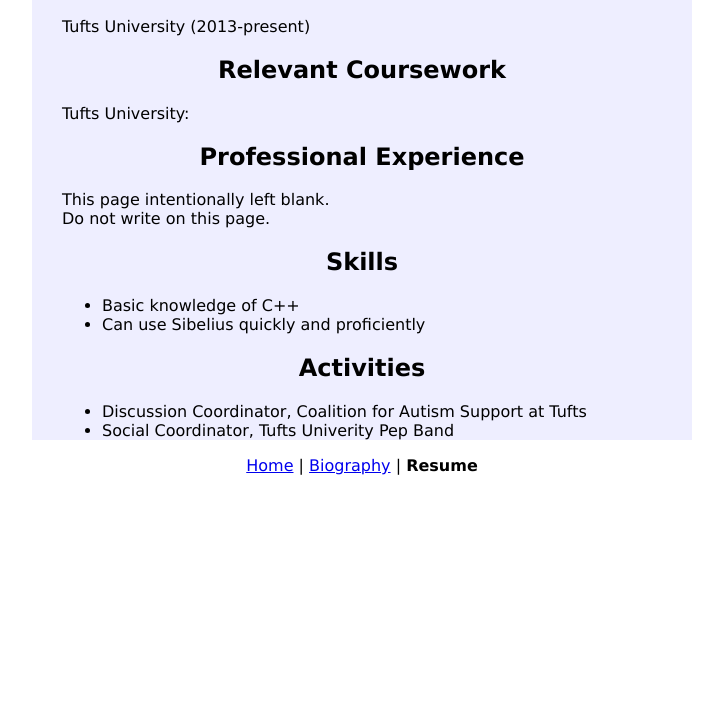
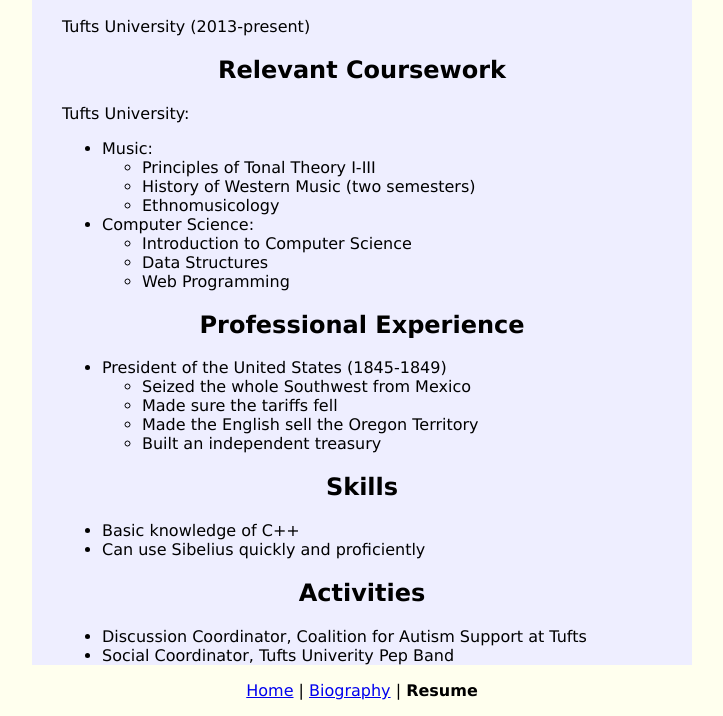
Before and after one commit to aaronfherman/aaronfherman.github.io, a plain HTML site: page resume.html in a window 1280 px wide. Shown: the part 112-828 px from the top of the page, without its empty margins (278-1001 px from the left). Before the commit the page ends 800 px from the top, so only its background shows below. Drawn offline with Linux system fonts and the light colour scheme.

Commit message:
Fleshed out resume, wrote readme

```diff
--- a/resume.html
+++ b/resume.html
@@ -14,14 +14,36 @@
 		<h2>Education</h2>
 			<p>Tufts University (2013-present)</p>
 		<h2>Relevant Coursework</h2>
-			<p>Tufts University:</p> <!-- Commented out; relevant to what?
+			<p>Tufts University:</p>
 			<ul>
-				<li>COMP 11: Introduction to Computer Science (Mark Sheldon)</li>
-				<li>COMP 15: Data Structures (Chris Gregg)</li>
-			</ul>-->
+				<li>Music:
+					<ul>
+						<li>Principles of Tonal Theory I-III</li>
+						<li>History of Western Music (two semesters)</li>
+						<li>Ethnomusicology</li>
+					</ul>
+				</li>
+				<li>Computer Science:
+					<ul>
+						<li>Introduction to Computer Science</li>
+						<li>Data Structures</li>
+						<li>Web Programming</li>
+					</ul>
+				</li>
+			</ul>
 		<h2>Professional Experience</h2>
-			<p>This page intentionally left blank.<br/>
-			Do not write on this page.</p>
+			<!-- This section and this section ONLY is "fictitious" -->
+			<ul>
+				<li>President of the United States (1845-1849)
+					<!--http://www.metrolyrics.com/james-k-polk-lyrics-they-might-be-giants.html-->
+					<ul>
+						<li>Seized the whole Southwest from Mexico</li>
+						<li>Made sure the tariffs fell</li>
+						<li>Made the English sell the Oregon Territory</li>
+						<li>Built an independent treasury</li>
+					</ul>
+				</li>
+			</ul>
 		<h2>Skills</h2>
 			<ul>
 				<li>Basic knowledge of C++</li>
--- a/styles.css
+++ b/styles.css
@@ -1,4 +1,5 @@
 body {
+	background: #ffffee;
     font-family: Geneva;
 }
 
```
Also changed, not shown: 1 other file.
